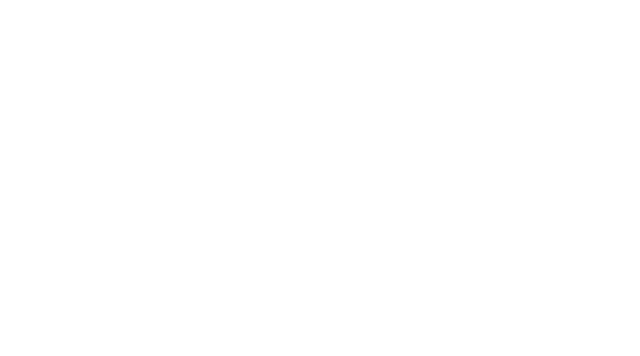
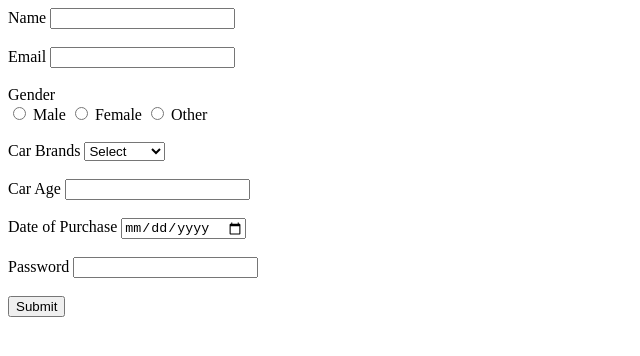
Before and after one commit to acciojob/car-insurance-form-AuthAnkit, a website: page main.html in a window 1280 px wide. Shown: the whole page, without its empty margins (0-640 px from the left). Drawn offline with Linux system fonts and the light colour scheme.

Commit message:
created a submission

```diff
--- a/main.html
+++ b/main.html
@@ -1,16 +1,64 @@
 <!DOCTYPE html>
+<html lang="en">
+<head>
+    <meta charset="UTF-8">
+    <title>Car Insurance Registration Form</title>
+</head>
+<body>
 
-<html>
+<form method="POST">
 
-<head>
-	<link rel="stylesheet" href="styles.css">
-</head>
+    <label for="name">Name</label>
+    <input type="text" id="name" required>
 
-<body>
-	<!-- the entire body must be written by student -->
-    <script type="text/javascript" src="./script.js">
-</script>
+    <br><br>
+
+    <label for="email">Email</label>
+    <input type="email" id="email" required>
+
+    <br><br>
+
+    <label>Gender</label>
+    <br>
+    <input type="radio" name="gender" id="male" required>
+    <label for="male">Male</label>
+
+    <input type="radio" name="gender" id="female">
+    <label for="female">Female</label>
+
+    <input type="radio" name="gender" id="other">
+    <label for="other">Other</label>
+
+    <br><br>
+
+    <label for="cars">Car Brands</label>
+    <select id="cars">
+        <option value="">Select</option>
+        <option>BMW</option>
+        <option>Audi</option>
+        <option>Mercedez</option>
+    </select>
+
+    <br><br>
+
+    <label for="carage">Car Age</label>
+    <input type="number" id="carage" required>
+
+    <br><br>
+
+    <label for="dop">Date of Purchase</label>
+    <input type="date" id="dop" required>
+
+    <br><br>
+
+    <label for="password">Password</label>
+    <input type="password" id="password" required>
+
+    <br><br>
+
+    <button type="submit">Submit</button>
+
+</form>
 
 </body>
-
 </html>
```
